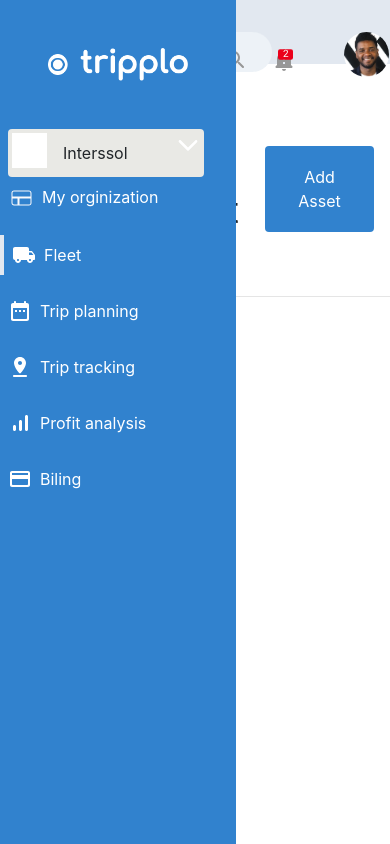
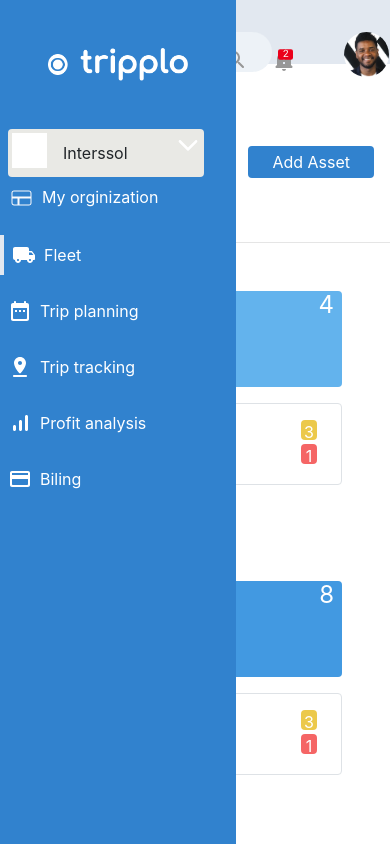
Before and after one commit to AmoDinho/tripplo-dashboard, a React (Create React App) app: page / in a window 390 px wide. Shown: the top 844 px of the page. Built offline with nearby package versions, Linux system fonts and the light colour scheme.

Commit message:
making fixes to for responsiveness

```diff
--- a/src/App.js
+++ b/src/App.js
@@ -21,7 +21,7 @@ function App() {
 
 
   return (
-    <div className='App' onClick={closeAllOnClick}>
+    <div className='App' onClick={window.innerWidth >= 1280 ? null : closeAllOnClick}>
 
       <div className='header'>
         <TopNav onClick={window.innerWidth >= 1280 ? null : toggle} />
--- a/src/components/buttons/BlueButton.js
+++ b/src/components/buttons/BlueButton.js
@@ -3,7 +3,7 @@ const BlueButton = ({ children }) => {
     return (
         <>
             <button
-                className='py-1 px-6 bg-blue-600 rounded text-white'
+                className='py-1 px-6  bg-blue-600 rounded text-white'
                 aria-label='blue-button'
             >
                 {children}
--- a/src/components/fleet/AssetRow.js
+++ b/src/components/fleet/AssetRow.js
@@ -11,7 +11,7 @@ const AssetRow = () => {
                     assets.map(ass => {
                         return (
 
-                            <div className="flex flex-col w-2/4 p-5" key={ass.id}>
+                            <div className="flex flex-col lg:w-2/4 p-5" key={ass.id}>
                                 <AssetCard assetName={ass.assetName} assetColour={ass.assetColour} assetCount={ass.assetCount} />
                                 <AssetWell />
                             </div>
--- a/src/components/navigation/TopNav.js
+++ b/src/components/navigation/TopNav.js
@@ -23,7 +23,7 @@ const TopNav = ({ onClick, children, ...props }) => {
                 <SearchBar />
 
 
-                <img src={Grid} className="ml-8 mr-5 mt-3 s:hidden" alt="grid" onClick={onClick} />
+                <img src={Grid} className="ml-8 mr-5 mt-3 s:hidden lg:block" alt="grid" onClick={onClick} />
                 <img src={Bell} className="mr-5  mt-3" alt="bell" />
 
                 <Avatar src={User} />
--- a/src/components/typography/HeadingOne.js
+++ b/src/components/typography/HeadingOne.js
@@ -3,7 +3,7 @@ import React from 'react'
 const HeadingOne = ({ children }) => {
     return (
         <>
-            <h1 className="font-sans text-4xl">{children}</h1>
+            <h1 className="font-sans lg:text-4xl s:text-xl">{children}</h1>
         </>
     )
 }
```
